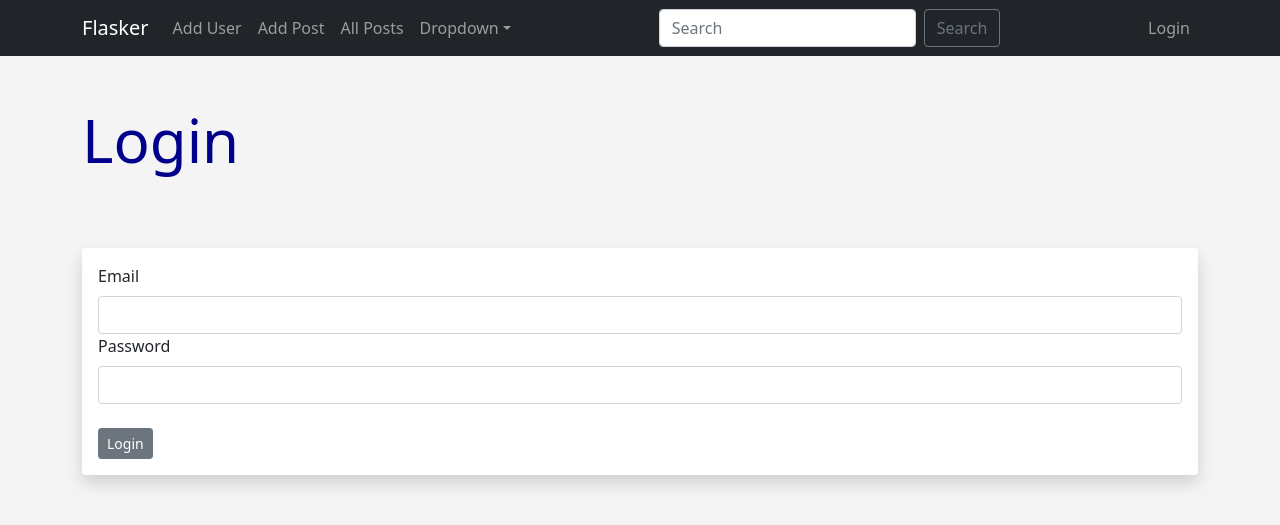
After one commit to ivanlegranbizarro/flasker, a Flask app: page /login in a window 1280 px wide. The commit adds this page. Shown: the top 525 px of the page. Run offline with Flask 2, Linux system fonts and the light colour scheme.

Commit message:
Login User

```diff
--- a/app.py
+++ b/app.py
@@ -12,6 +12,8 @@ from datetime import datetime
 
 from werkzeug.security import generate_password_hash, check_password_hash
 
+from flask_login import LoginManager, UserMixin, login_user, login_required, logout_user, current_user
+
 # Create a Flask Instance
 
 app = Flask(__name__)
@@ -24,6 +26,16 @@ app.config['SECRET_KEY'] = 'mysecretkey'
 db = SQLAlchemy(app)
 migrate = Migrate(app, db)
 
+# Flask Login Stuff
+login_manager = LoginManager()
+login_manager.init_app(app)
+login_manager.login_view = 'login'
+
+
+@login_manager.user_loader
+def load_user(user_id):
+    return Users.query.get(int(user_id))
+
 
 # Return some JSON
 @app.route('/date')
@@ -33,7 +45,7 @@ def get_current_date():
 
 
 # Create a Model
-class Users(db.Model):
+class Users(db.Model, UserMixin):
     id = db.Column(db.Integer, primary_key=True)
     name = db.Column(db.String(50), nullable=False)
     email = db.Column(db.String(50), nullable=False, unique=True)
@@ -262,3 +274,27 @@ def delete_user(id):
     except:
         flash('Error deleting user!', 'danger')
         return redirect(url_for('add_user'))
+
+
+# Login Form
+class LoginForm(FlaskForm):
+    email = StringField('Email', validators=[DataRequired(), Email()])
+    password_hash = PasswordField('Password', validators=[DataRequired()])
+    submit = SubmitField('Login')
+
+
+# Create Login Page
+@app.route('/login', methods=['GET', 'POST'])
+def login():
+    form = LoginForm()
+    if form.validate_on_submit():
+        user = Users.query.filter_by(email=form.email.data).first()
+        # Check the hash
+        if check_password_hash(user.password_hash, form.password_hash.data):
+            login_user(user)
+            flash('You have successfully logged in!', 'success')
+            return redirect(url_for('index'))
+        else:
+            flash('Login unsuccessful. Please check email and password',
+                  'danger')
+    return render_template('login.html', form=form)
--- a/templates/add_user.html
+++ b/templates/add_user.html
@@ -56,7 +56,8 @@ Add a new User!
         {% for user in all_users %}
         <td>
             <a href="{{ url_for('update_user', id=user.id ) }}">{{ user.id }} - {{ user.name }}</a> - {{ user.email }} -
-            {{ user.favorite_color }} <a href="{{ url_for('confirmation_delete', id=user.id) }}" class="btn btn-danger btn-sm">Delete</a>
+            {{ user.favorite_color }} <a href="{{ url_for('confirmation_delete', id=user.id) }}"
+                class="btn btn-danger btn-sm">Delete</a>
         </td>
     </tr>
     {% endfor %}
--- a/templates/base.html
+++ b/templates/base.html
@@ -51,6 +51,11 @@
                     <input class="form-control me-sm-2" type="text" placeholder="Search">
                     <button class="btn btn-outline-secondary my-2 my-sm-0" type="submit">Search</button>
                 </form>
+                <ul class="navbar-nav ms-auto mt-2 mt-lg-0">
+                    <li class="nav-item">
+                        <a class="nav-link" href="{{ url_for('login') }}">Login</a>
+                    </li>
+                </ul>
             </div>
         </div>
     </nav>
--- /dev/null
+++ b/templates/login.html
@@ -0,0 +1,24 @@
+{% extends 'base.html' %}
+
+{% block title %}
+Login User
+{% endblock title %}
+
+
+{% block content %}
+
+<h1 class="my-5">Login</h1>
+<br>
+<div class="shadow p-3 mb-5 bg-body rounded">
+    <form method="post">
+        {{ form.hidden_tag() }}
+        {{ form.email.label(class='form-label') }}
+        {{ form.email(class='form-control') }}
+        {{ form.password_hash.label(class='form-label') }}
+        {{ form.password_hash(class='form-control') }}
+        <br>
+        {{ form.submit(class='btn btn-secondary btn-sm') }}
+    </form>
+</div>
+
+{% endblock content %}
```
Also changed, not shown: templates/index.html (+11 -2 lines), users.db.
